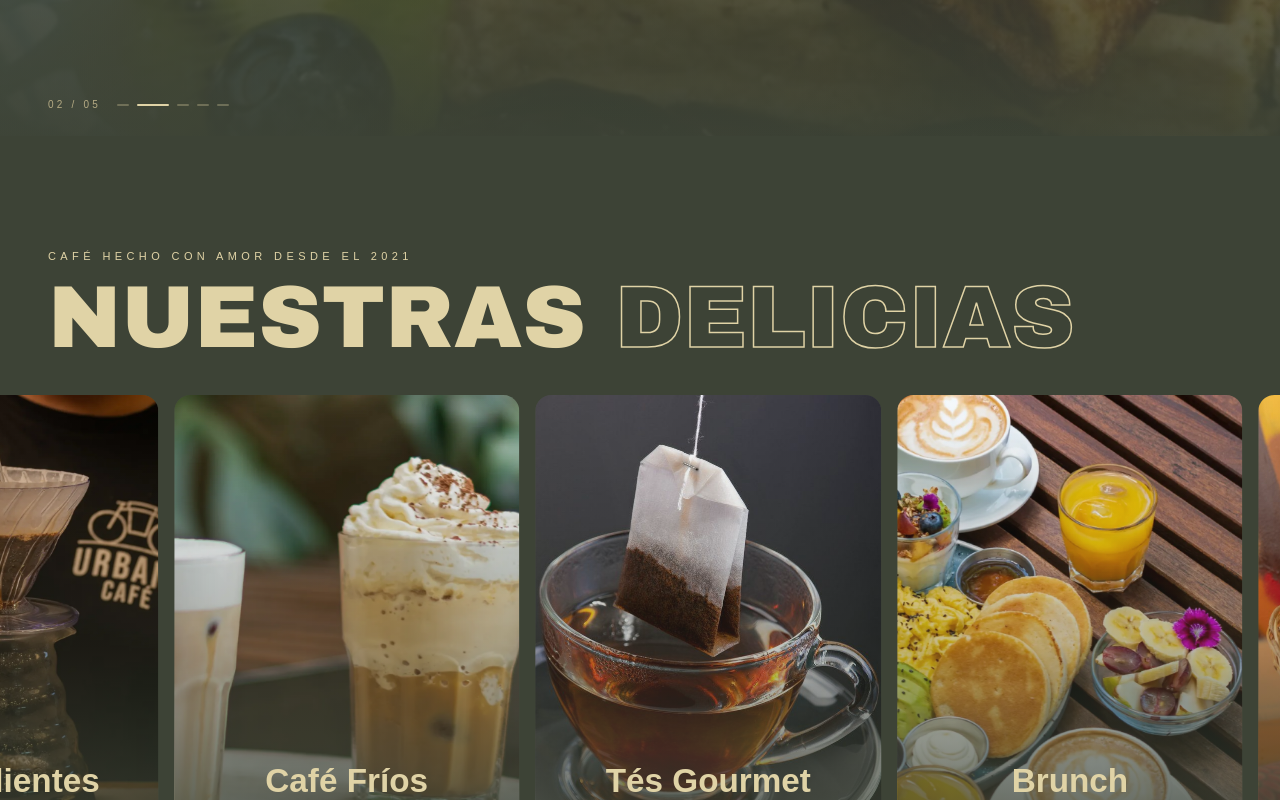
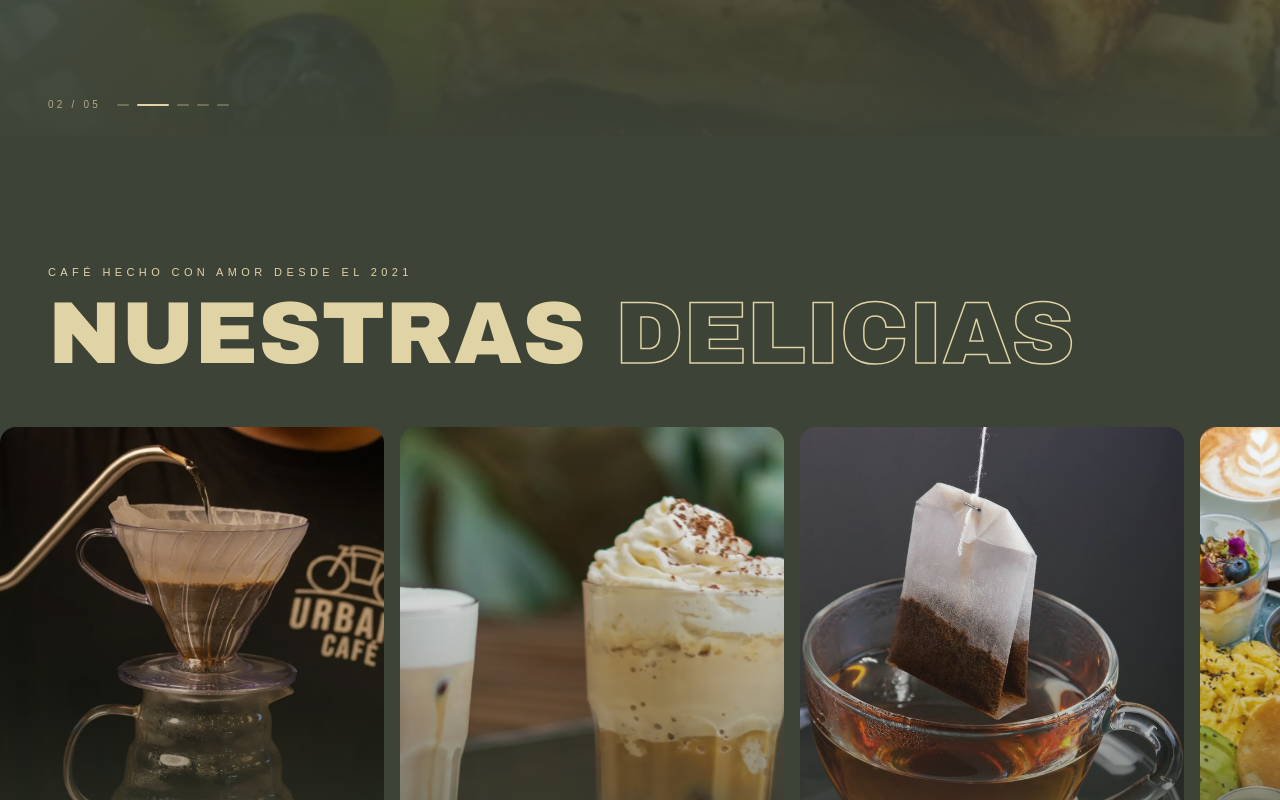
Before and after one commit to arrietig/urbanocafepy, a Next.js app: page / in a window 1280 px wide. Shown: the part 740-1540 px from the top of the page. Built offline with nearby package versions, Linux system fonts and the light colour scheme; a web font is replaced by a local one.

Commit message:
Remove scroll-jack on Nuestras Delicias
Replaced sticky horizontal scroll-jack with a normal section and
a manual swipe strip (overflow-x snap). Vertical page scroll is
no longer hijacked.

Co-Authored-By: Claude Sonnet 4.6 <noreply@anthropic.com>

```diff
--- a/src/components/creative/urbano-creative.tsx
+++ b/src/components/creative/urbano-creative.tsx
@@ -1,8 +1,8 @@
 'use client';
 
 import Image from 'next/image';
-import { useRef, useState, useEffect } from 'react';
-import { motion, useScroll, useTransform, AnimatePresence } from 'framer-motion';
+import { useState, useEffect } from 'react';
+import { motion, AnimatePresence } from 'framer-motion';
 
 /* -------------------------------------------------- Socios Comerciales */
 
@@ -160,39 +160,9 @@ const CATEGORIES = [
 ];
 
 export function Beans() {
-  const ref = useRef<HTMLElement>(null);
-  const trackRef = useRef<HTMLDivElement>(null);
-  const maxXRef = useRef(0);
-  const [, setReady] = useState(false);
-
-  const { scrollYProgress } = useScroll({
-    target: ref,
-    offset: ['start start', 'end end'],
-  });
-
-  useEffect(() => {
-    const measure = () => {
-      const track = trackRef.current;
-      if (!track) return;
-      maxXRef.current = Math.max(0, track.scrollWidth - window.innerWidth);
-      setReady((v) => !v);
-    };
-    measure();
-    window.addEventListener('resize', measure);
-    return () => window.removeEventListener('resize', measure);
-  }, []);
-
-  const x = useTransform(scrollYProgress, (v) => -v * maxXRef.current);
-
   return (
-    <section
-      id="cafe"
-      ref={ref}
-      className="relative bg-espresso"
-      style={{ height: `${CATEGORIES.length * 42}vh` }}
-    >
-      <div className="sticky top-0 h-screen overflow-hidden flex flex-col">
-        <div className="mx-auto max-w-[1500px] w-full px-5 md:px-12 pt-24 md:pt-28 pb-6 md:pb-10">
+    <section id="cafe" className="bg-espresso py-20 md:py-32 overflow-hidden">
+      <div className="mx-auto max-w-[1500px] w-full px-5 md:px-12 mb-10 md:mb-14">
         <p className="text-[11px] tracking-[0.4em] uppercase text-copper mb-4">
           Café hecho con amor desde el 2021
         </p>
@@ -201,32 +171,21 @@ export function Beans() {
         </h2>
       </div>
 
-        <motion.div
-          ref={trackRef}
-          style={{ x }}
-          className="flex flex-1 gap-3 md:gap-4 px-5 md:px-12 pb-10"
+      <div
+        className="flex gap-3 md:gap-4 px-5 md:px-12 overflow-x-auto snap-x snap-mandatory [scrollbar-width:none] [-ms-overflow-style:none] [&::-webkit-scrollbar]:hidden"
       >
-          {CATEGORIES.map((c, i) => (
+        {CATEGORIES.map((c) => (
           <article
             key={c.name}
-              className="group relative shrink-0 w-[78vw] sm:w-[42vw] lg:w-[27vw] h-full overflow-hidden rounded-2xl bg-roast cursor-pointer"
+            className="group relative snap-start shrink-0 w-[78vw] sm:w-[44vw] lg:w-[30vw] h-[70vh] max-h-[680px] overflow-hidden rounded-2xl bg-roast cursor-pointer"
           >
-              {c.img ? (
             <Image
               src={c.img}
               alt={c.name}
               fill
-                  sizes="(max-width: 640px) 78vw, (max-width: 1024px) 42vw, 27vw"
+              sizes="(max-width: 640px) 78vw, (max-width: 1024px) 44vw, 30vw"
               className="object-cover transition-transform duration-[900ms] ease-out group-hover:scale-105"
             />
-              ) : (
-                <span
-                  aria-hidden
-                  className="absolute inset-0 grid place-items-center font-display text-stroke text-[clamp(5rem,16vw,12rem)] opacity-[0.08] select-none"
-                >
-                  {String(i + 1).padStart(2, '0')}
-                </span>
-              )}
             <div className="absolute inset-0 bg-gradient-to-t from-espresso via-espresso/30 to-transparent" />
             <div className="absolute inset-x-0 bottom-0 p-6 md:p-8 flex flex-col items-center text-center">
               <h3 className="font-alexandria font-semibold text-[clamp(1.6rem,2.6vw,2.6rem)] leading-tight text-cream">
@@ -238,7 +197,6 @@ export function Beans() {
             </div>
           </article>
         ))}
-        </motion.div>
       </div>
     </section>
   );
```
Lines whose indentation alone changed are shown as unchanged.
